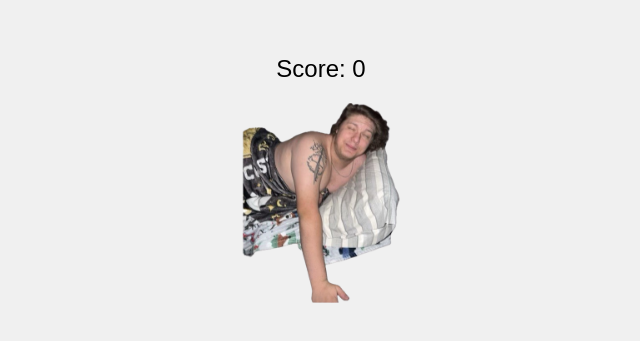
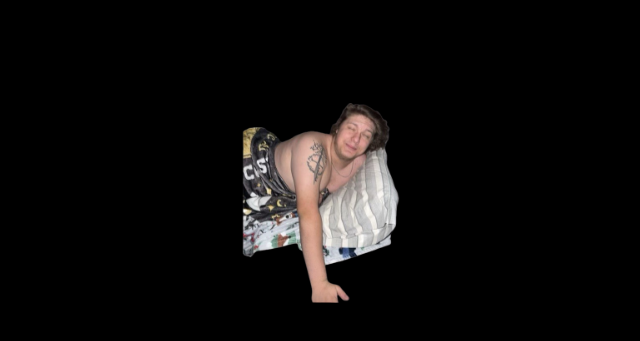
Before and after one commit to ckouffsyrup/richard-clicker, a plain HTML site: page index.html in a window 1280 px wide. Shown: the part 229-570 px from the top of the page, without its empty margins (319-959 px from the left). Drawn offline with Linux system fonts and the light colour scheme.

Commit message:
Update index.html
changed bg color and score color

```diff
--- a/index.html
+++ b/index.html
@@ -12,12 +12,13 @@
       justify-content: center;
       height: 100vh;
       font-family: Arial, sans-serif;
-      background-color: #f0f0f0;
+      background-color: #000000;
     }
 
     #score {
       font-size: 24px;
       margin-bottom: 20px;
+      color: #0f0f0f0;
     }
 
     #clickMe {
@@ -48,4 +49,5 @@
   </script>
 
 </body>
+
 </html>
```
